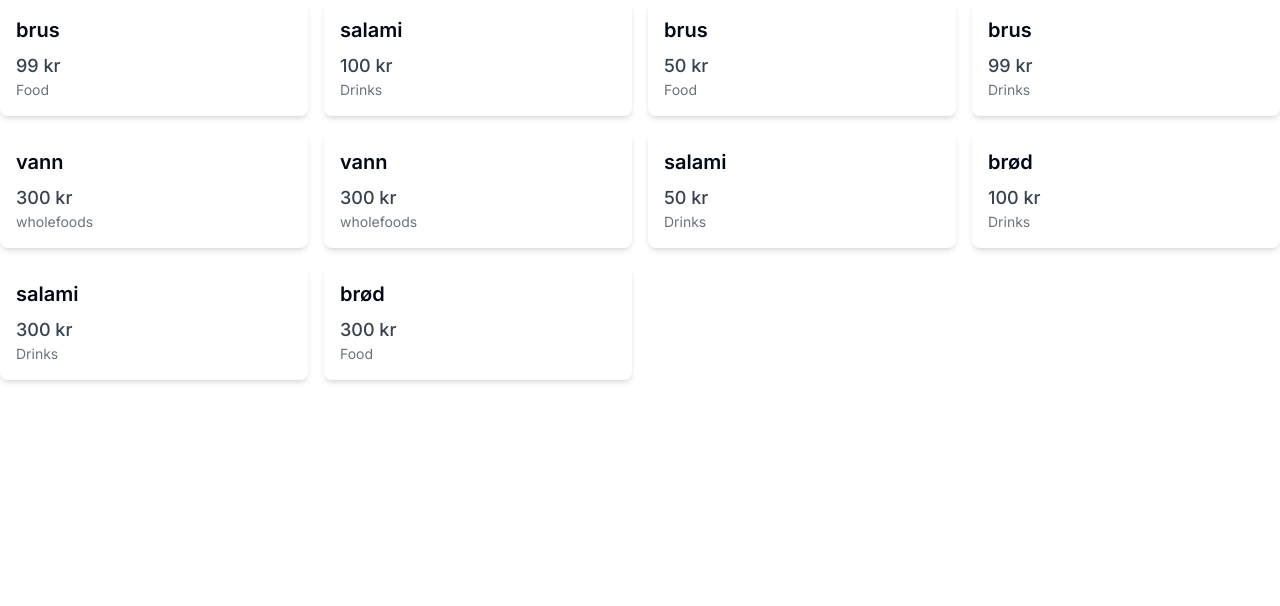
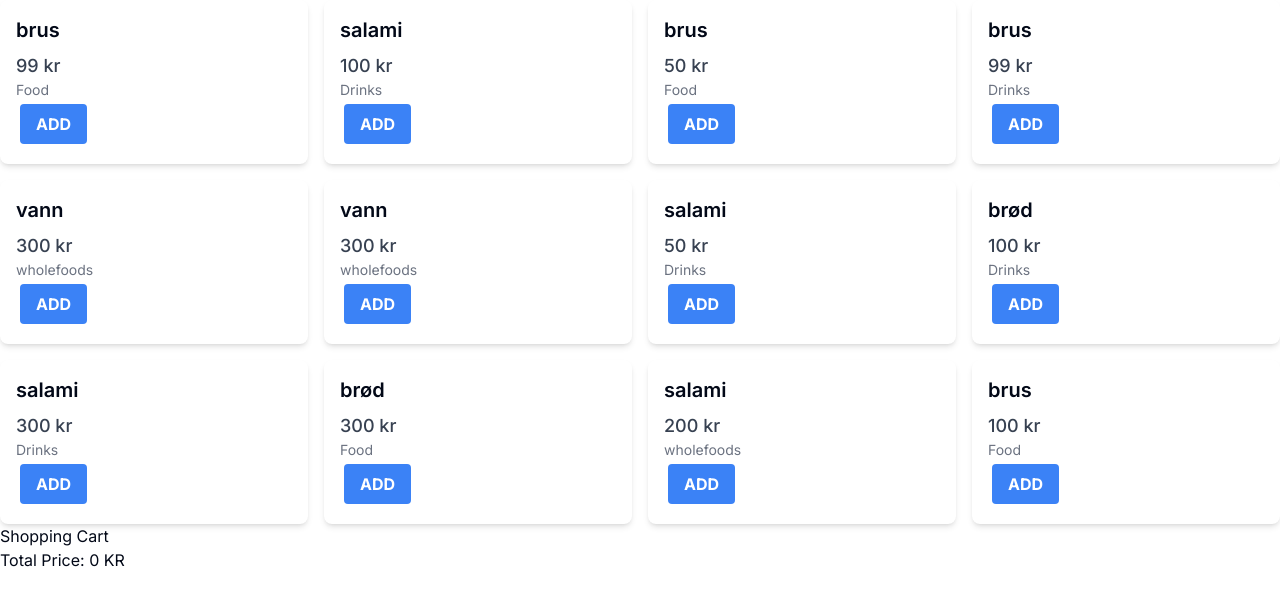
Before and after one commit to Bongotruls/webapp, a Next.js app: page / in a window 1280 px wide. Shown: the top 606 px of the page. Built offline with nearby package versions, Linux system fonts and the light colour scheme.

Commit message:
- and +
add to cart remove from cart with random variables

```diff
--- a/src/app/page.tsx
+++ b/src/app/page.tsx
@@ -1,18 +1,130 @@
-import { productFactory } from '@/components/products'
-import type { Product } from '@/components/types/types'
+"use client"
+import { productFactory } from '@/components/products';
+import type { Product } from '@/components/types/types';
+import React, { useState, useEffect } from "react";
+import type { CartItem } from '@/components/types/types';
+
 
 export default function Home() {
-  const arr: Product[] = productFactory(10)
+
+
+
+  const [products, setProducts] = useState<Product[]>([]);
+
+
+
+
+
+  useEffect(() => {
+
+    const generatedProducts = productFactory(12);
+    setProducts(generatedProducts);
+  }, []);
+
+
+  const [cart, setCart] = useState<CartItem[]>([]);
+
+  const addToCart = (product: Product) => {
+      setCart([...cart, { product, quantity: 1 }]);
+      setProducts(products.filter((p) => p !== product));
+  };
+
+
+  const isInCart = (product: Product) => {
+      return cart.some((item) => item.product.title === product.title);
+  };
+
+  const incrementQuantity = (cartIndex: number) => {
+      cart[cartIndex].quantity++;
+      setCart([...cart]);
+  };
+
+  const decrementQuantity = (cartIndex: number) => {
+    cart[cartIndex].quantity--;
+    if (cart[cartIndex].quantity === 0) {
+
+      cart.splice(cartIndex, 1);
+    }
+    setCart([...cart]);
+  }
+
+  const calculateTotalPrice = (): number => {
+      let totalPrice = 0;
+      cart.forEach((item) => {
+          totalPrice += item.product.price * item.quantity;
+      });
+      return totalPrice;
+  }
+
+
+
+
+
 
   return (
+    <>
+
     <div className="grid grid-cols-1 sm:grid-cols-2 md:grid-cols-3 lg:grid-cols-4 gap-4">
-      {arr.map((product, index) => (
+      {products.map((product, index) => (
         <div key={index} className="bg-white p-4 rounded-lg shadow-md">
           <h1 className="text-xl font-semibold mb-2">{product.title}</h1>
           <h2 className="text-lg font-medium text-gray-700">{product.price} kr</h2>
           <h3 className="text-sm text-gray-500">{product.category}</h3>
+          {isInCart(product) ? (
+        <>
+          <p>Product is in cart</p>
+          <button
+            onClick={() => incrementQuantity(cart.findIndex((item) => item.product.title === product.title))}
+            type="button"
+            className="bg-green-500 hover:bg-green-700 text-white font-bold py-2 px-4 rounded m-1"
+          >
+            +
+          </button>
+          <button
+            onClick={() => decrementQuantity(cart.findIndex((item) => item.product.title === product.title))}
+            type="button"
+            className="bg-red-500 hover:bg-red-700 text-white font-bold py-2 px-4 rounded m-1"
+          >
+            -
+          </button>
+        </>
+      ) : (
+        <button
+          onClick={() => addToCart(product)}
+          type="button"
+          className="bg-blue-500 hover:bg-blue-700 text-white font-bold py-2 px-4 rounded m-1"
+
+        >
+          ADD
+        </button>
+      )}
+
         </div>
+
       ))}
+
+
     </div>
+    <div>
+    <h2>Shopping Cart</h2>
+        <ul>
+          {cart.map((item, index) => (
+            <li key={index}>
+              {item.product.title} - Quantity: {item.quantity}
+              <button onClick={() => decrementQuantity(index)} type="button"
+              className="bg-red-500 hover:bg-red-700 text-white font-bold py-2 px-4 rounded-full m-3"
+              style={{ width: '50px', height: '50px' }}>-</button>
+              <button onClick={() => incrementQuantity(index)} type="button"
+              className="bg-green-500 hover:bg-red-700 text-white font-bold py-2 px-4 rounded-full m-3"
+              style={{ width: '50px', height: '50px' }}>+</button>
+            </li>
+          ))}
+        </ul>
+        <p>Total Price: {calculateTotalPrice()} KR</p>
+    </div>
+
+
+
+    </>
   )
 };
```
Also changed, not shown: src/components/products.ts (+10 -0 lines), src/components/types/types.tsx (+15 -0 lines).
